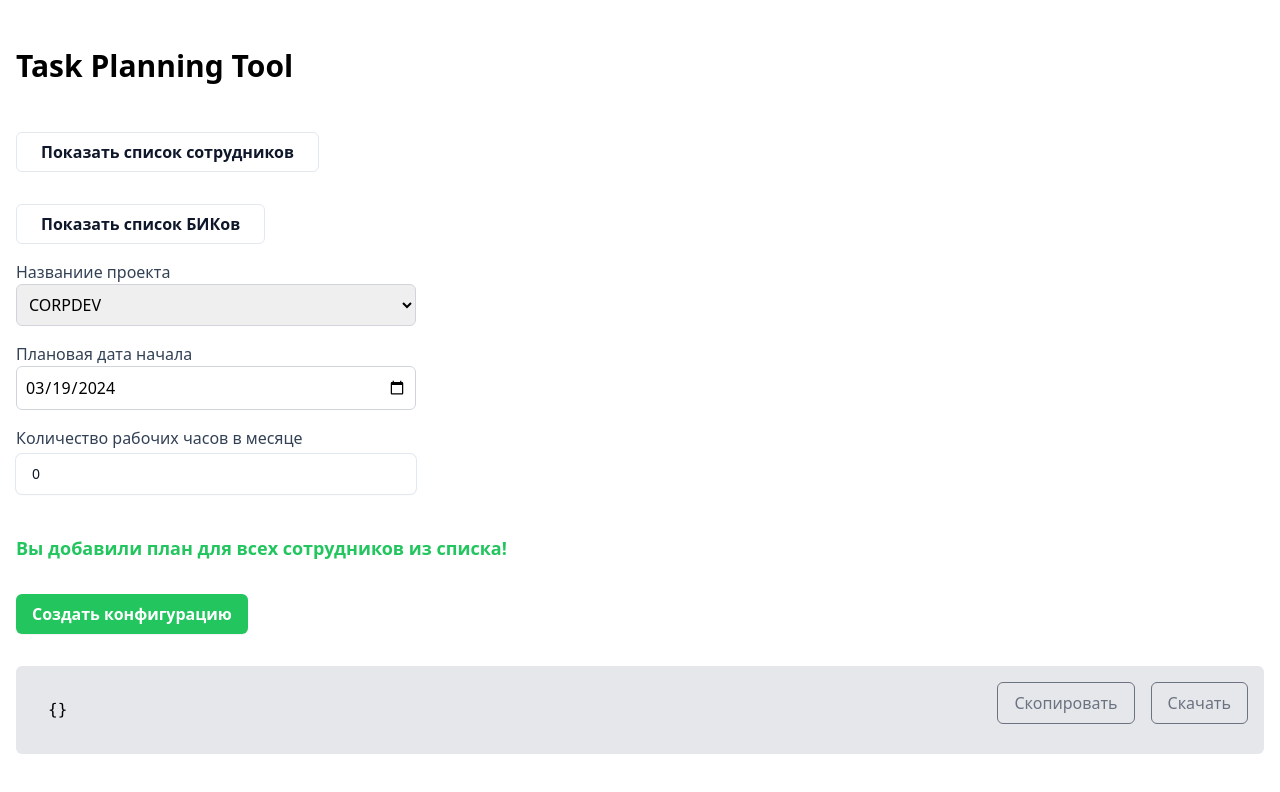
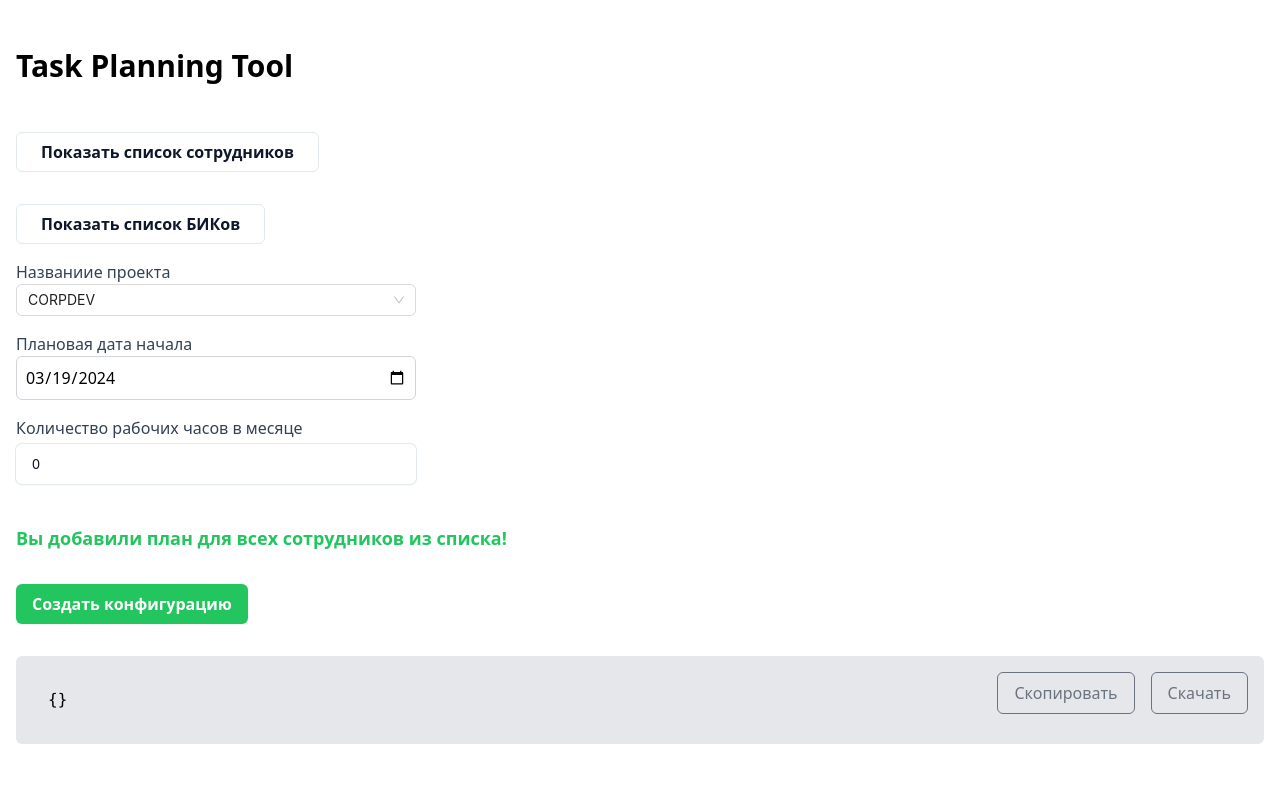
Before and after one commit to Dynkin/taskPlanningTool, a React (Vite) app: page / in a window 1280 px wide. Shown: the top 792 px of the page. Built offline with nearby package versions, Linux system fonts and the light colour scheme.

Commit message:
Adds AntD Select with search

```diff
--- a/src/common/components/SelectField/SelectField.tsx
+++ b/src/common/components/SelectField/SelectField.tsx
@@ -1,25 +1,42 @@
-import { memo, forwardRef } from 'react';
+import React, { memo } from 'react';
 import classNames from 'classnames';
+import { Select } from 'antd';
+import { defaultSelectFilterOption } from '@/utils/inputUtils';
 
-import type { UseFormRegisterReturn, FieldError } from 'react-hook-form';
+import type { FieldError } from 'react-hook-form';
 
-type ExternalProps = UseFormRegisterReturn<string>;
-type InternalProps = {
+type Props = {
   options: { value: string; label: string }[];
   label: string;
   id?: string;
   className?: string;
   error?: FieldError | undefined;
+  showSearch?: boolean;
+  onChange: (event: any) => void; // eslint-disable-line @typescript-eslint/no-explicit-any
+  onBlur?: () => void;
+  value?: string;
+  filterOption?: (
+    inputValue: string,
+    option?: { label: string; value: number | string }
+  ) => boolean;
 };
-type Props = ExternalProps & InternalProps;
-type Ref = HTMLSelectElement;
 
-const SelectFieldComponent = forwardRef<Ref, Props>(
-  ({ options, id, className, label, error, ...props }, ref) => {
-    const computedClassName = classNames(
+const SelectFieldComponent: React.FC<Props> = ({
+  options,
+  id,
   className,
-      'w-full rounded-md border border-gray-300 p-2'
-    );
+  label,
+  error,
+  onChange,
+  showSearch = false,
+  filterOption = defaultSelectFilterOption,
+  ...props
+}) => {
+  const onChangeHandler = (value: string) => {
+    onChange({ target: { value } });
+  };
+
+  const computedClassName = classNames(className, 'w-full');
   return (
     <div>
       <label
@@ -28,13 +45,15 @@ const SelectFieldComponent = forwardRef<Ref, Props>(
       >
         {label}
       </label>
-        <select {...props} className={computedClassName} id={id} ref={ref}>
-          {options.map((option) => (
-            <option key={option.value} value={option.value}>
-              {option.label}
-            </option>
-          ))}
-        </select>
+      <Select
+        {...props}
+        className={computedClassName}
+        id={id}
+        options={options}
+        onChange={onChangeHandler}
+        showSearch={showSearch}
+        filterOption={showSearch ? filterOption : undefined}
+      />
       <div className='mt-1 block text-red-500'>
         {error && (
           <span>{error.message || 'Пожалуйста, выберите значение'}</span>
@@ -42,8 +61,7 @@ const SelectFieldComponent = forwardRef<Ref, Props>(
       </div>
     </div>
   );
-  }
-);
+};
 
 SelectFieldComponent.displayName = 'SelectFieldComponent';
 
--- a/src/features/CoreForm/CoreForm.tsx
+++ b/src/features/CoreForm/CoreForm.tsx
@@ -1,5 +1,10 @@
 import { useState, useEffect } from 'react';
-import { useForm, SubmitHandler, useFieldArray } from 'react-hook-form';
+import {
+  useForm,
+  SubmitHandler,
+  useFieldArray,
+  Controller,
+} from 'react-hook-form';
 import { EmployeeInput } from './EmployeeInput/EmployeeInput';
 import { JSONPreview } from './JSONPreview/JSONPreview';
 import { PeopleList } from './PeopleList/PeopleList';
@@ -161,12 +166,24 @@ const CoreForm = () => {
 
       <form onSubmit={handleSubmit(onSubmit)}>
         <div className='w-[400px]'>
-          <SelectField
-            label='Названиие проекта'
-            options={projectNames}
-            id='projectName'
-            error={errors.projectName}
-            {...register('projectName')}
+          <Controller
+            control={control}
+            name='projectName'
+            rules={{
+              required: 'Не указано название проекта',
+            }}
+            render={({ field: { onChange, onBlur, value } }) => (
+              <SelectField
+                error={errors.projectName}
+                onChange={onChange}
+                onBlur={onBlur}
+                value={value}
+                label='Названиие проекта'
+                options={projectNames}
+                id='projectName'
+                showSearch
+              />
+            )}
           />
         </div>
 
--- a/src/features/CoreForm/EmployeeInput/BIQWithPercentInput/BIQWithPercentInput.tsx
+++ b/src/features/CoreForm/EmployeeInput/BIQWithPercentInput/BIQWithPercentInput.tsx
@@ -1,5 +1,5 @@
 import React, { memo } from 'react';
-import { useFieldArray, useWatch } from 'react-hook-form';
+import { useFieldArray, useWatch, Controller } from 'react-hook-form';
 import classNames from 'classnames';
 import { SelectField } from '../../../../common/components/SelectField/SelectField';
 
@@ -85,18 +85,24 @@ const BIQWithPercentInputComponent: React.FC<Props> = ({
               key={item.id}
               className='rounded-md border border-gray-200 p-4 shadow-sm'
             >
-              <SelectField
-                label='BIQ'
-                options={biqsOptions}
-                id={`employees.${nestIndex}.BIQsWithPercent.${index}.BIQ`}
-                {...register(
-                  `employees.${nestIndex}.BIQsWithPercent.${index}.BIQ`,
-                  {
-                    required: true,
-                  }
+              <Controller
+                control={control}
+                name={`employees.${nestIndex}.BIQsWithPercent.${index}.BIQ`}
+                rules={{
+                  required: 'Не указан BIQ',
+                }}
+                render={({ field: { onChange, onBlur, value } }) => (
+                  <SelectField
+                    onChange={onChange}
+                    onBlur={onBlur}
+                    value={value}
+                    label='BIQ'
+                    options={biqsOptions}
+                    id={`employees.${nestIndex}.BIQsWithPercent.${index}.BIQ`}
+                    showSearch
+                  />
                 )}
               />
-
               <div className='mt-4'>
                 <label
                   htmlFor={`employees.${nestIndex}.BIQsWithPercent.${index}.percent`}
--- a/src/features/CoreForm/EmployeeInput/EmployeeInput.tsx
+++ b/src/features/CoreForm/EmployeeInput/EmployeeInput.tsx
@@ -1,6 +1,8 @@
 import React, { memo, useState, useEffect } from 'react';
 import { useWatch } from 'react-hook-form';
 import { BIQWithPercentInput } from './BIQWithPercentInput/BIQWithPercentInput';
+import { Select } from 'antd';
+import { defaultSelectFilterOption } from '@/utils/inputUtils';
 
 import type { Inputs } from '../CoreForm.types';
 import type { PeopleListItem } from '../PeopleList/PeopleList';
@@ -60,42 +62,33 @@ const EmployeeInputComponent: React.FC<Props> = ({
     );
   peopleOptions.unshift({ value: '', label: 'Не выбрано' });
 
+  const selectOnChangeHandler = (value: string) => {
+    const foundEmployee = peopleList.find((person) => person.fio === value);
+    setValue(`employees.${employeeFieldIndex}.fio`, foundEmployee?.fio || '');
+    setValue(
+      `employees.${employeeFieldIndex}.fioShort`,
+      foundEmployee?.fioShort || ''
+    );
+    setValue(
+      `employees.${employeeFieldIndex}.jiraLogin`,
+      foundEmployee?.jiraLogin || ''
+    );
+    setValue(`employees.${employeeFieldIndex}.psu`, foundEmployee?.psu || 100);
+    setEmployeeIsVisible(true);
+  };
+
   return (
     <div className='mt-4 rounded-md border border-gray-200 p-4'>
       <section>
         {!employeeIsVisible ? (
-          <select
-            className='rounded-md border border-gray-300 p-2'
+          <Select
+            className='w-80'
             id={`employees.${employeeFieldIndex}.fio`}
-            onChange={(e) => {
-              const foundEmployee = peopleList.find(
-                (person) => person.fio === e.target.value
-              );
-              setValue(
-                `employees.${employeeFieldIndex}.fio`,
-                foundEmployee?.fio || ''
-              );
-              setValue(
-                `employees.${employeeFieldIndex}.fioShort`,
-                foundEmployee?.fioShort || ''
-              );
-              setValue(
-                `employees.${employeeFieldIndex}.jiraLogin`,
-                foundEmployee?.jiraLogin || ''
-              );
-              setValue(
-                `employees.${employeeFieldIndex}.psu`,
-                foundEmployee?.psu || 100
-              );
-              setEmployeeIsVisible(true);
-            }}
-          >
-            {peopleOptions.map((option) => (
-              <option key={option.value} value={option.value}>
-                {option.label}
-              </option>
-            ))}
-          </select>
+            onChange={selectOnChangeHandler}
+            options={peopleOptions}
+            filterOption={defaultSelectFilterOption}
+            showSearch
+          />
         ) : (
           <div className='flex items-end gap-4'>
             <div className='w-full'>
--- /dev/null
+++ b/src/utils/inputUtils.ts
@@ -0,0 +1,4 @@
+export const defaultSelectFilterOption = (
+  input: string,
+  option?: { label: string; value: number | string }
+) => (option?.label ?? '').toLowerCase().includes(input.toLowerCase());
```
Lines whose indentation alone changed are shown as unchanged.
